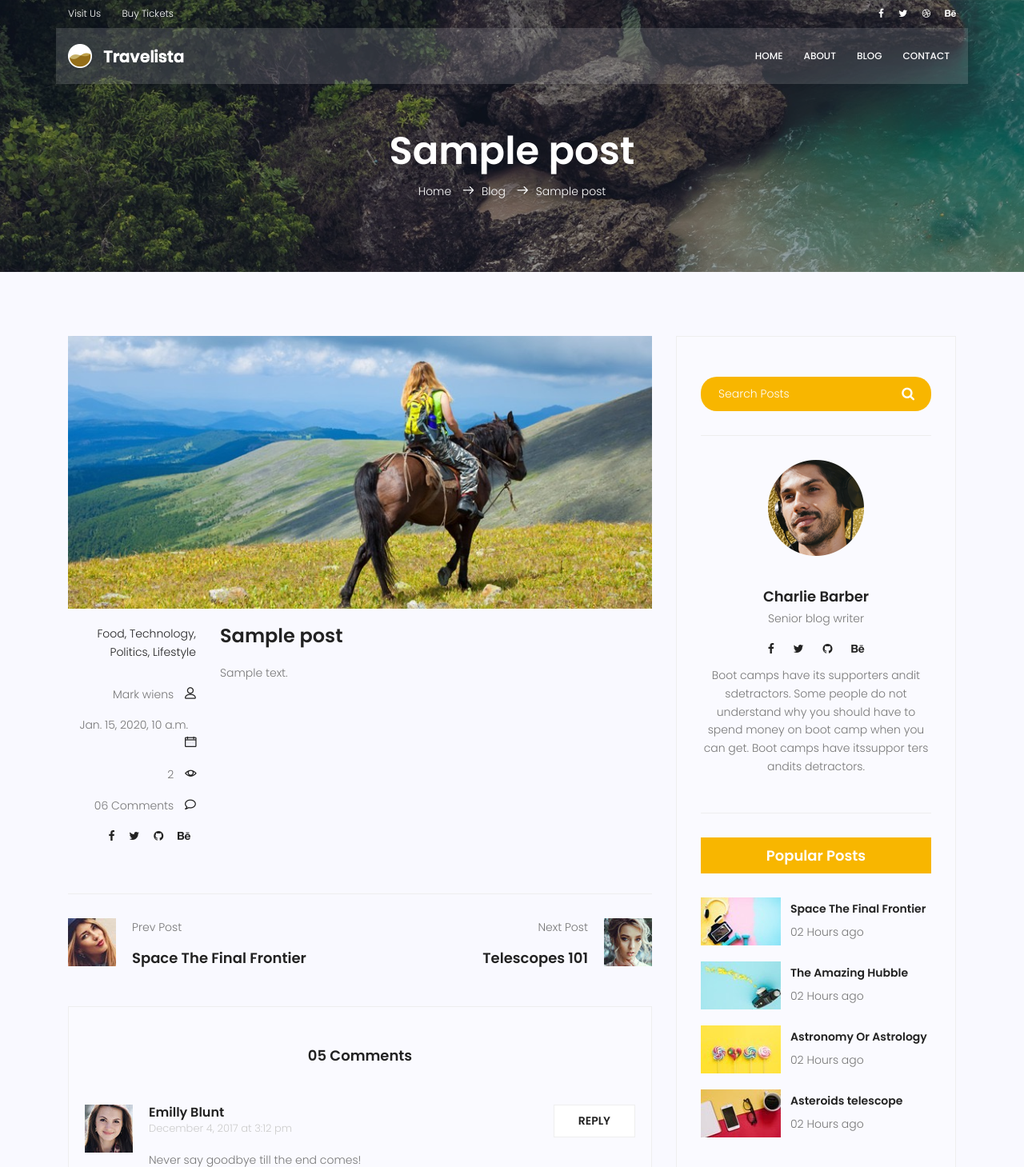
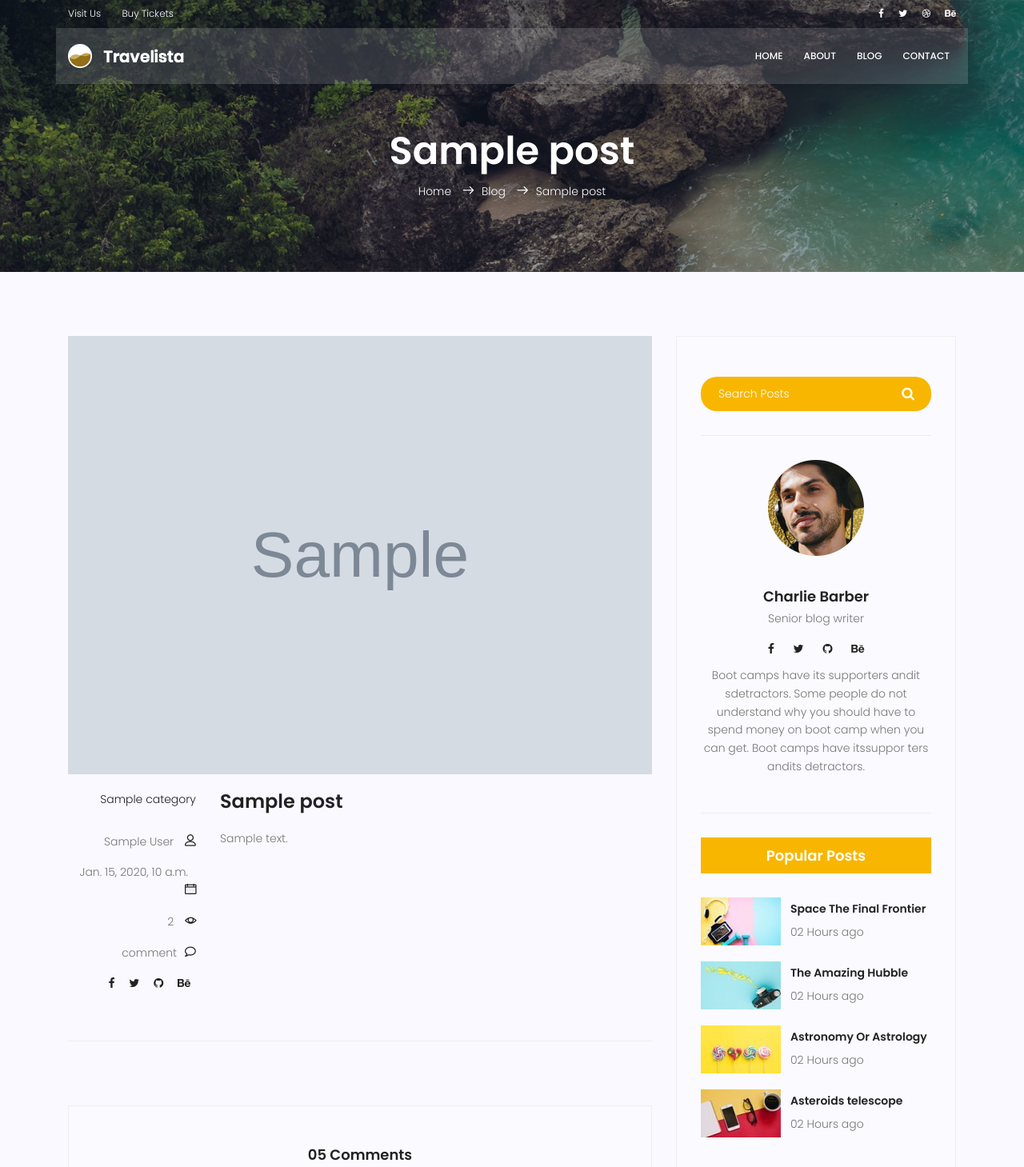
Before and after one commit to alireza-khosrojerdi/mysite, a Django app: page /blog/1 in a window 1280 px wide. Shown: the top 1459 px of the page at 80% size. Run offline with Django 4.2, Linux system fonts and the light colour scheme; tables that the repository leaves empty hold one stand-in row (values such as "Sample post"); grey boxes marked "Sample" are stand-in pictures; some libraries are stand-ins or nearby versions.

Commit message:
fixed single blog previous

```diff
--- a/blog/models.py
+++ b/blog/models.py
@@ -1,15 +1,22 @@
 from django.db import models
-
+from django.contrib.auth.models import User
 # Create your models here.
 
 
+class Category(models.Model):
+    name = models.CharField(max_length=255)
+
+    def __str__(self):
+        return self.name
+
+
 class Post(models.Model):
-    # image
-    # author
+    image = models.ImageField(upload_to='blog/', default='blog/default.jpg')
+    author = models.ForeignKey(User, on_delete=models.SET_NULL, null=True)
     title = models.CharField(max_length=255)
     content = models.TextField()
     # tag
-    # category
+    category = models.ManyToManyField(Category)
     counted_view = models.IntegerField(default=0)  # (default=0)
     status = models.BooleanField(default=False)
     published_date = models.DateTimeField(null=True)
--- a/blog/views.py
+++ b/blog/views.py
@@ -5,17 +5,19 @@ import datetime
 
 
 def blog(request):
-    date = datetime.datetime.now()
-    posts = Post.objects.filter(published_date__lte=date)
+    posts = Post.objects.filter(status=1)
     context = {'posts': posts}
     return render(request, 'blog/blog-home.html', context)
 
 
 def blog_single(request , pid):
-    post = get_object_or_404(Post, pk=pid)
+    posts = Post.objects.filter(status=1)
+    post = get_object_or_404(posts, pk=pid)
+    less = Post.objects.filter(status=1,pk__lt=pid)[:1]
+    more = Post.objects.filter(status=1,pk__gt=pid).reverse()[:1]
     post.counted_view += 1
     post.save()
-    context = {'post': post}
+    context = {'post': post,'less':less,'more':more}
     return render(request, 'blog/blog-single.html',context)
 
 
--- a/requirement.txt
+++ b/requirement.txt
@@ -4,3 +4,4 @@ Django==4.2
 pycodestyle==2.10.0
 pytz==2023.3
 sqlparse==0.4.4
+pillow
--- a/templates/blog/blog-single.html
+++ b/templates/blog/blog-single.html
@@ -27,25 +27,24 @@
 				<div class="single-post row">
 					<div class="col-lg-12">
 						<div class="feature-img">
-							<img class="img-fluid" src="{% static 'img/blog/feature-img1.jpg' %}" alt="">
+							<img class="img-fluid" src="{{ post.image.url }}" alt="">
 						</div>
 					</div>
 					<div class="col-lg-3  col-md-3 meta-details">
 						<ul class="tags">
-							<li><a href="#">Food,</a></li>
-							<li><a href="#">Technology,</a></li>
-							<li><a href="#">Politics,</a></li>
-							<li><a href="#">Lifestyle</a></li>
+							<li><a href="#">{{post.category.all|join:', '}}</a></li>
 						</ul>
 						<div class="user-details row">
-							<p class="user-name col-lg-12 col-md-12 col-6"><a href="#">Mark wiens</a> <span
-									class="lnr lnr-user"></span></p>
+							<p class="user-name col-lg-12 col-md-12 col-6"><a href="#">{{post.author.get_full_name}}</a>
+								<span class="lnr lnr-user"></span>
+							</p>
 							<p class="date col-lg-12 col-md-12 col-6"><a href="#">{{post.published_date}}</a> <span
 									class="lnr lnr-calendar-full"></span></p>
 							<p class="view col-lg-12 col-md-12 col-6"><a href="#">{{post.counted_view}}</a> <span
 									class="lnr lnr-eye"></span></p>
-							<p class="comments col-lg-12 col-md-12 col-6"><a href="#">06 Comments</a> <span
-									class="lnr lnr-bubble"></span></p>
+							<p class="comments col-lg-12 col-md-12 col-6"><a href="#">comment</a><span
+									class="lnr lnr-bubble"></span>
+							</p>
 							<ul class="social-links col-lg-12 col-md-12 col-6">
 								<li><a href="#"><i class="fa fa-facebook"></i></a></li>
 								<li><a href="#"><i class="fa fa-twitter"></i></a></li>
@@ -64,36 +63,44 @@
 				</div>
 				<div class="navigation-area">
 					<div class="row">
+						{% for l in less %}
 						<div
 							class="col-lg-6 col-md-6 col-12 nav-left flex-row d-flex justify-content-start align-items-center">
 							<div class="thumb">
-								<a href="#"><img class="img-fluid" src="{% static 'img/blog/prev.jpg' %}" alt=""></a>
+								<a href="{%url 'blog:single' pid=l.id %}"><img class="img-fluid" src="{{l.image.url}}"
+										alt="" style="height: 70px;"></a>
 							</div>
 							<div class="arrow">
-								<a href="#"><span class="lnr text-white lnr-arrow-left"></span></a>
+								<a href="{%url 'blog:single' pid=l.id %}"><span
+										class="lnr text-white lnr-arrow-left"></span></a>
 							</div>
 							<div class="detials">
 								<p>Prev Post</p>
-								<a href="#">
-									<h4>Space The Final Frontier</h4>
+								<a href="{%url 'blog:single' pid=l.id %}">
+									<h4>{{l.title}}</h4>
 								</a>
 							</div>
 						</div>
+						{% endfor %}
+						{% for m in more %}
 						<div
 							class="col-lg-6 col-md-6 col-12 nav-right flex-row d-flex justify-content-end align-items-center">
 							<div class="detials">
 								<p>Next Post</p>
-								<a href="#">
-									<h4>Telescopes 101</h4>
+								<a href="{%url 'blog:single' pid=m.id %}">
+									<h4>{{m.title}}</h4>
 								</a>
 							</div>
 							<div class="arrow">
-								<a href="#"><span class="lnr text-white lnr-arrow-right"></span></a>
+								<a href="{%url 'blog:single' pid=m.id %}"><span
+										class="lnr text-white lnr-arrow-right"></span></a>
 							</div>
 							<div class="thumb">
-								<a href="#"><img class="img-fluid" src="{% static 'img/blog/next.jpg' %}" alt=""></a>
+								<a href="{%url 'blog:single' pid=m.id %}"><img class="img-fluid" src="{{m.image.url}}"
+										alt="" style="height: 70px;"></a>
 							</div>
 						</div>
+						{% endfor %}
 					</div>
 				</div>
 				<div class="comments-area">
```
Also changed, not shown: blog/admin.py (+4 -3 lines), templates/blog/blog-home.html (+5 -7 lines), blog/migrations/0003_alter_post_options_post_author.py (added), blog/migrations/0004_post_image.py (added), blog/migrations/0005_category_post_category.py (added), media/blog/default.jpg (added), media/blog/feature-img2.jpg (added), website/migrations/0002_alter_contact_options.py (added).
